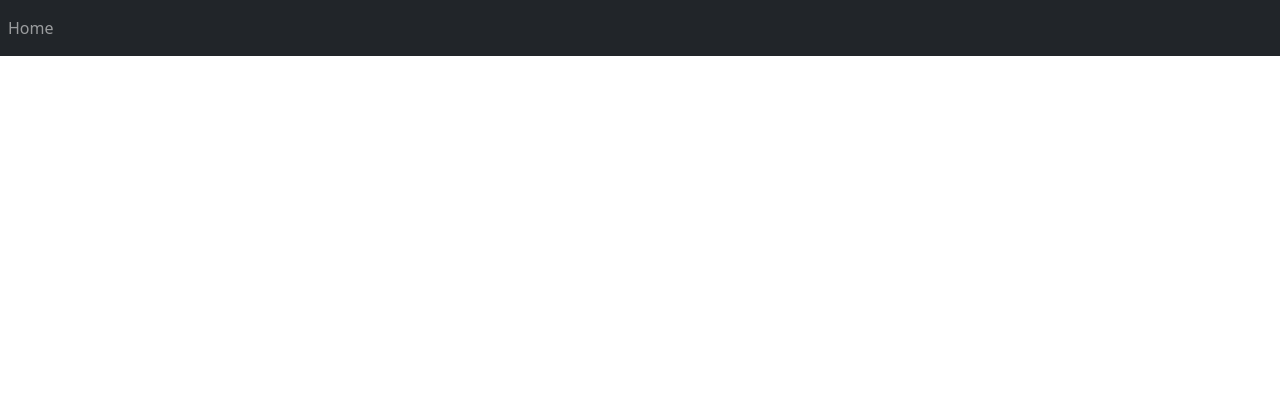
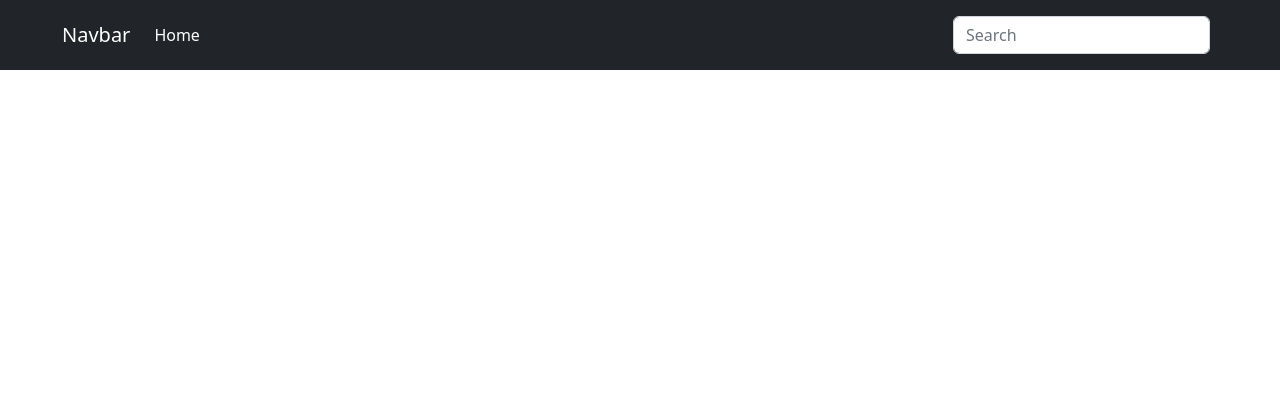
Before and after one commit to Programmer-Timmy/Recipe-Sharing-Platform, a PHP site: page / in a window 1280 px wide. Shown: the top 420 px of the page. Run offline with PHP 8.4, Linux system fonts and the light colour scheme.

Commit message:
navbar changes

```diff
--- /dev/null
+++ b/private/views/pages/account.php
@@ -0,0 +1 @@
+<?php
--- a/private/views/templates/header.php
+++ b/private/views/templates/header.php
@@ -28,6 +28,6 @@ function getPageTitle() {
     <link href="https://cdn.jsdelivr.net/npm/bootstrap@5.2.3/dist/css/bootstrap.min.css" rel="stylesheet"
           integrity="sha384-rbsA2VBKQhggwzxH7pPCaAqO46MgnOM80zW1RWuH61DGLwZJEdK2Kadq2F9CUG65" crossorigin="anonymous">
     <!-- Custom CSS -->
-    <link rel="stylesheet" href="css/styles.css">
+    <link rel="stylesheet" href="http://recipesharingplatform/css/styles.css">
 </head>
 <body>
--- a/private/views/templates/navbar.php
+++ b/private/views/templates/navbar.php
@@ -1,13 +1,21 @@
 <nav class="navbar navbar-expand-lg navbar-dark bg-dark">
-    <button class="navbar-toggler" type="button" data-toggle="collapse" data-target="#navbarNav" aria-controls="navbarNav" aria-expanded="false" aria-label="Toggle navigation">
-        <span class="navbar-toggler-icon"></span>
-    </button>
-    <div class="collapse navbar-collapse" id="navbarNav">
-        <ul class="navbar-nav">
-            <li class="nav-item">
-                <a class="nav-link" href="home">Home</a>
-            </li>
-            <!-- Add more navigation links as needed -->
-        </ul>
+    <div class="container-fluid">
+        <a class="navbar-brand" href="home">Navbar</a>
+        <button class="navbar-toggler" type="button" data-bs-toggle="collapse" data-bs-target="#navbarSupportedContent" aria-controls="navbarSupportedContent" aria-expanded="false" aria-label="Toggle navigation">
+            <span class="navbar-toggler-icon"></span>
+        </button>
+        <div class="collapse navbar-collapse" id="navbarSupportedContent">
+            <ul class="navbar-nav me-auto mb-2 mb-lg-0">
+                <li class="nav-item">
+                    <a class="nav-link active" aria-current="page" href="home">Home</a>
+                </li>
+
+            </ul>
+                <form class="d-flex">
+                    <input class="form-control me-2" type="search" placeholder="Search" aria-label="Search">
+                </form>
+            </ul>
+
+        </div>
     </div>
 </nav>
--- a/public/css/styles.css
+++ b/public/css/styles.css
@@ -1 +1 @@
-body{padding-bottom:100px}/*# sourceMappingURL=styles.css.map */
+body{padding-bottom:100px}.navbar{padding:15px}@media only screen and (min-width: 1140px){.navbar{padding:15px 50px !important}}/*# sourceMappingURL=styles.css.map */
--- a/scss/_large.scss
+++ b/scss/_large.scss
@@ -0,0 +1,3 @@
+.navbar{
+  padding: 15px 50px !important;
+}
--- a/scss/_small.scss
+++ b/scss/_small.scss
@@ -1,3 +1,7 @@
 body{
-  padding-bottom: 100px;
+  padding-bottom: 100px
 }
+
+.navbar{
+  padding: 15px;
+}
```
Also changed, not shown: scss/_reset.scss (deleted, +0 -135 lines), public/index.php (line endings or trailing spaces).
